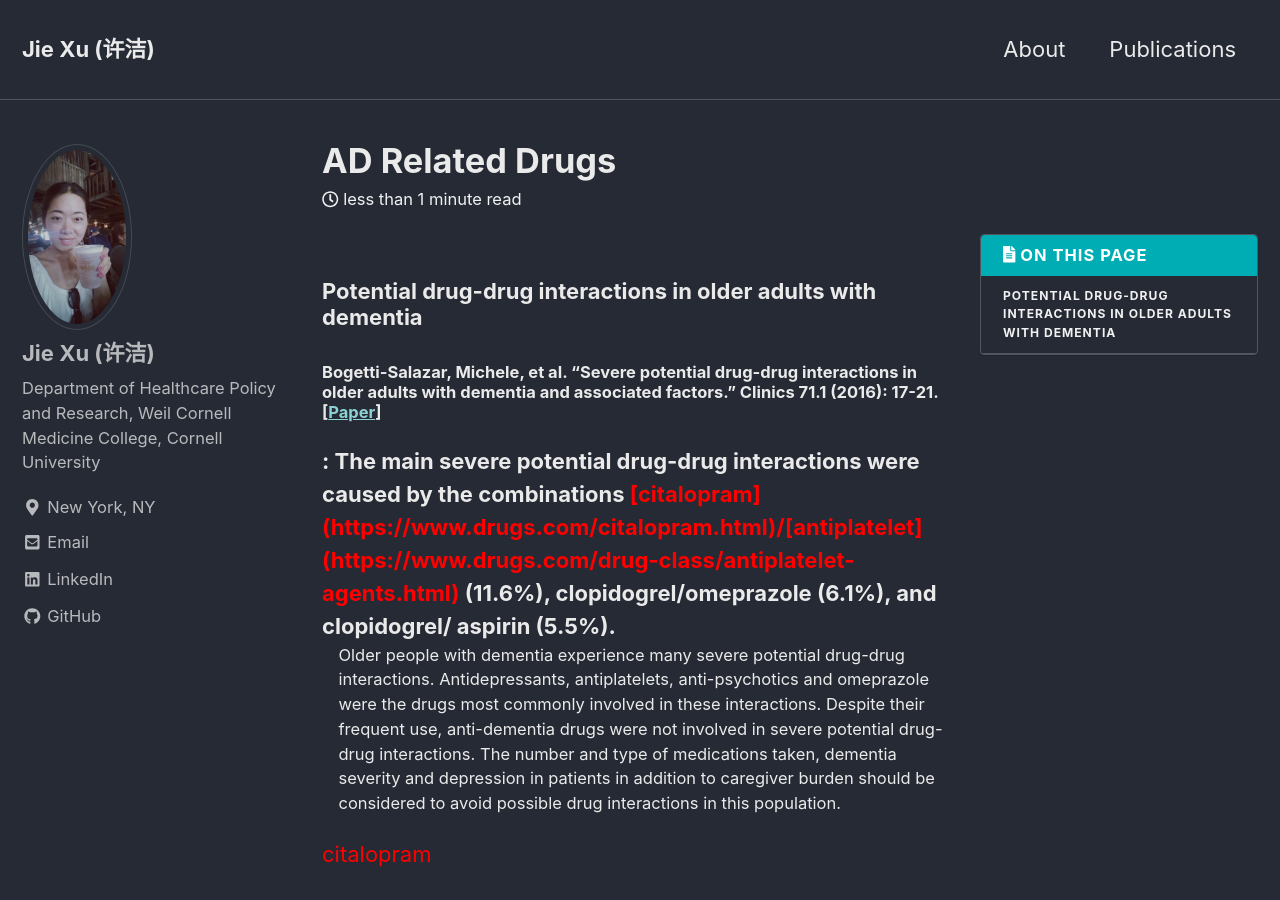
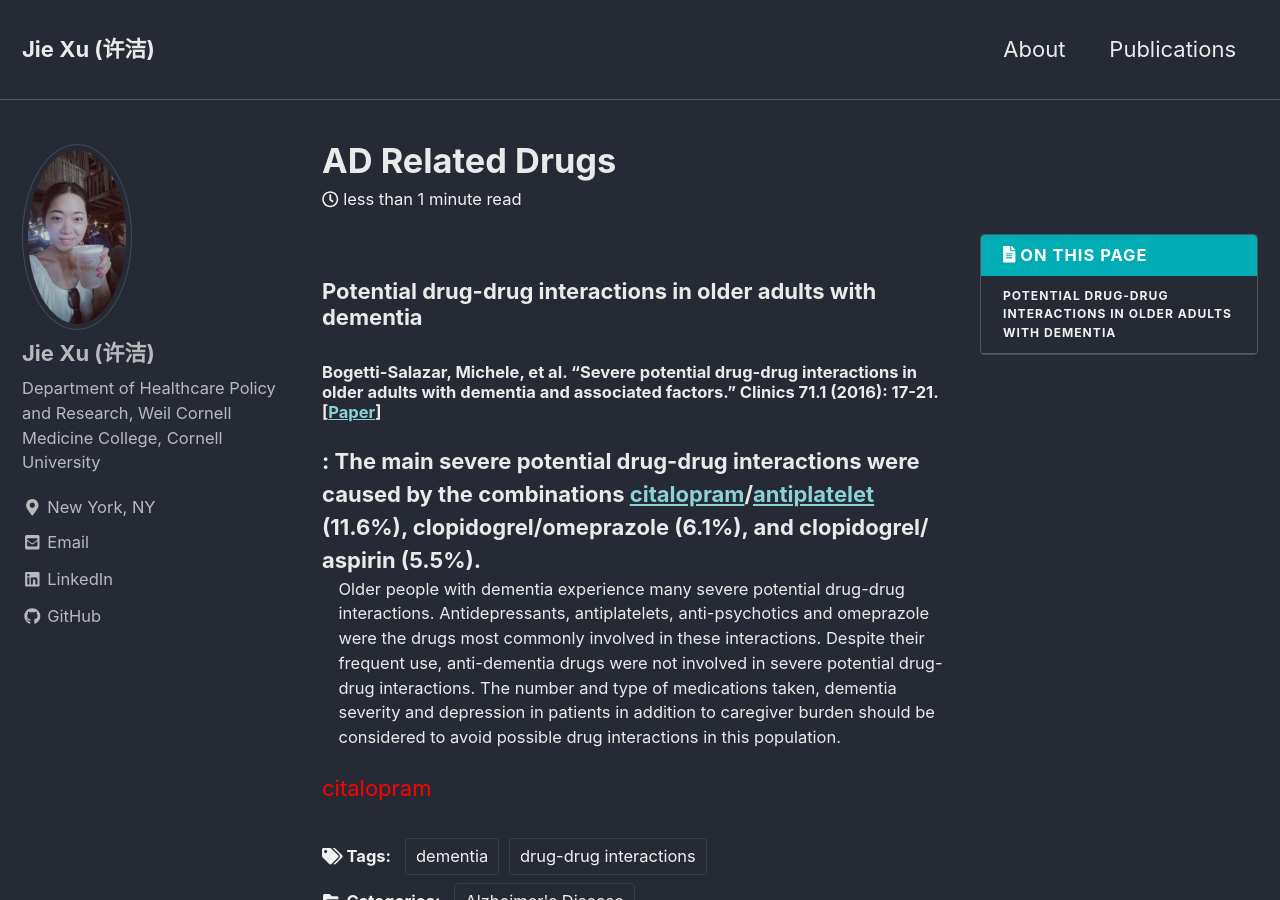
Before and after one commit to jxu1015/jxu1015.github.io, a Jekyll site: the page built from _posts/2020-03-03-AD-Related-Drugs.md, in a window 1280 px wide and 900 px high. Built offline with Jekyll 4.4.1, drawn with Linux system fonts in a browser that asks for light colours; nearby versions of some CDN libraries.

Commit message:
Update 2020-03-03-AD-Related-Drugs.md

```diff
--- a/_posts/2020-03-03-AD-Related-Drugs.md
+++ b/_posts/2020-03-03-AD-Related-Drugs.md
@@ -11,7 +11,7 @@
 ### Potential drug-drug interactions in older adults with dementia
 
 #### Bogetti-Salazar, Michele, et al. "Severe potential drug-drug interactions in older adults with dementia and associated factors." Clinics 71.1 (2016): 17-21. [[Paper](https://www.ncbi.nlm.nih.gov/pmc/articles/PMC4763155/pdf/cln-71-01-017.pdf)]
-:   The main severe potential drug-drug interactions were caused by the combinations <font color='red'>[citalopram](https://www.drugs.com/citalopram.html)/[antiplatelet](https://www.drugs.com/drug-class/antiplatelet-agents.html)</font> (11.6%), clopidogrel/omeprazole (6.1%), and clopidogrel/ aspirin (5.5%).
+:   The main severe potential drug-drug interactions were caused by the combinations [citalopram](https://www.drugs.com/citalopram.html)/[antiplatelet](https://www.drugs.com/drug-class/antiplatelet-agents.html) (11.6%), clopidogrel/omeprazole (6.1%), and clopidogrel/ aspirin (5.5%).
 
 :   Older people with dementia experience many severe potential drug-drug interactions. Antidepressants, antiplatelets, anti-psychotics and omeprazole were the drugs most commonly involved in these interactions. Despite their frequent use, anti-dementia drugs were not involved in severe potential drug-drug interactions. The number and type of medications taken, dementia severity and depression in patients in addition to caregiver burden should be considered to avoid possible drug interactions in this population.
 
```
